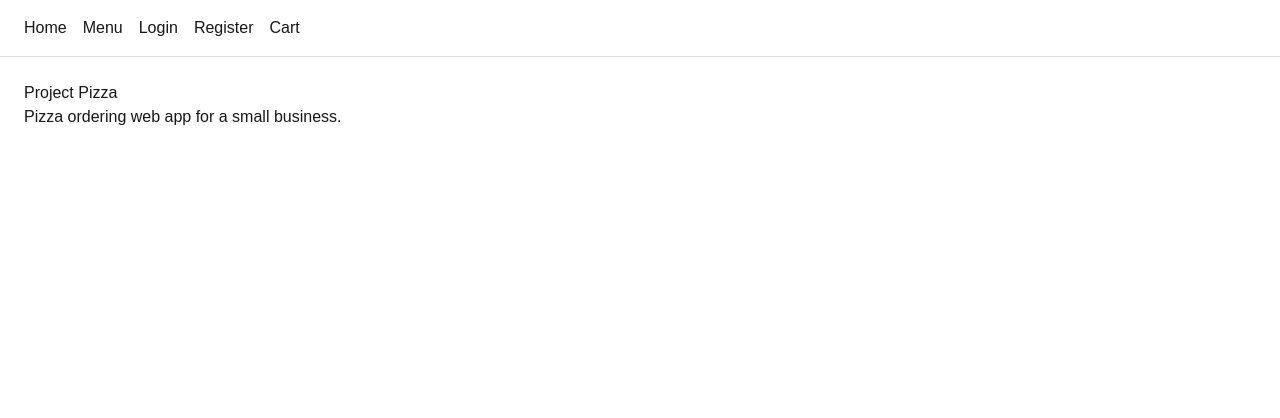
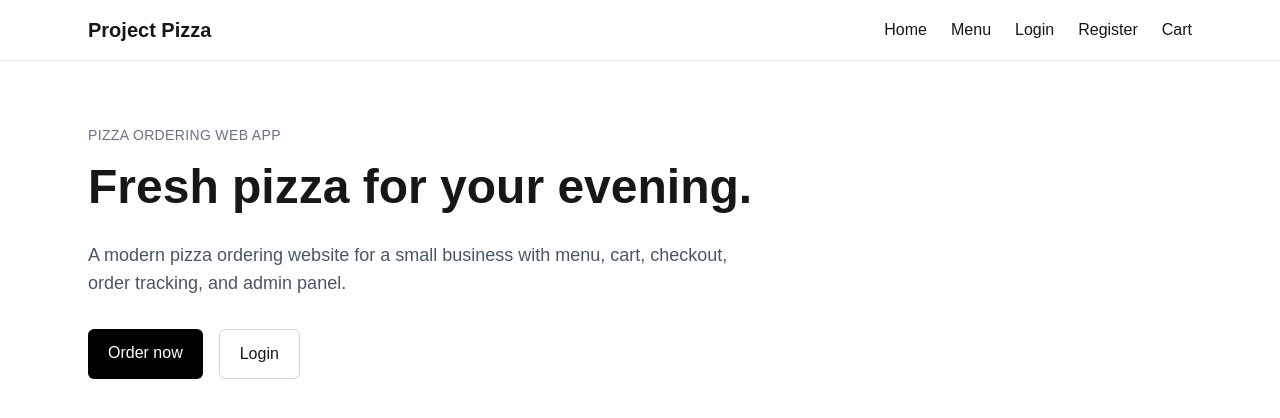
Before and after one commit to leonidvuha/project-pizza, a Next.js app: page / in a window 1280 px wide. Shown: the top 418 px of the page. Built offline with nearby package versions, Linux system fonts and the light colour scheme.

Commit message:
feat: add container and homepage hero section

```diff
--- a/src/app/globals.css
+++ b/src/app/globals.css
@@ -8,28 +8,6 @@
 body {
   background: var(--background);
   color: var(--foreground);
+  margin: 0;
   font-family: Arial, Helvetica, sans-serif;
-  margin: 0;
 }
-
-header {
-  padding: 16px 24px;
-  border-bottom: 1px solid #ddd;
-}
-
-nav ul {
-  display: flex;
-  gap: 16px;
-  list-style: none;
-  margin: 0;
-  padding: 0;
-}
-
-nav a {
-  text-decoration: none;
-  color: inherit;
-}
-
-main {
-  padding: 24px;
-}
--- a/src/app/page.tsx
+++ b/src/app/page.tsx
@@ -1,8 +1,41 @@
+import Link from "next/link";
+import Container from "@/components/layout/Container";
+
 export default function Home() {
   return (
-    <main>
-      <h1>Project Pizza</h1>
-      <p>Pizza ordering web app for a small business.</p>
+    <main className="py-16">
+      <Container>
+        <section className="max-w-2xl">
+          <p className="mb-3 text-sm font-medium uppercase tracking-wide text-gray-500">
+            Pizza ordering web app
+          </p>
+
+          <h1 className="mb-6 text-5xl font-bold leading-tight">
+            Fresh pizza for your evening.
+          </h1>
+
+          <p className="mb-8 text-lg text-gray-600">
+            A modern pizza ordering website for a small business with menu,
+            cart, checkout, order tracking, and admin panel.
+          </p>
+
+          <div className="flex gap-4">
+            <Link
+              href="/menu"
+              className="rounded-md bg-black px-5 py-3 text-white"
+            >
+              Order now
+            </Link>
+
+            <Link
+              href="/login"
+              className="rounded-md border border-gray-300 px-5 py-3"
+            >
+              Login
+            </Link>
+          </div>
+        </section>
+      </Container>
     </main>
   );
 }
--- /dev/null
+++ b/src/components/layout/Container.tsx
@@ -0,0 +1,7 @@
+type ContainerProps = {
+  children: React.ReactNode;
+};
+
+export default function Container({ children }: ContainerProps) {
+  return <div className="mx-auto max-w-6xl px-6">{children}</div>;
+}
--- a/src/components/layout/Navbar.tsx
+++ b/src/components/layout/Navbar.tsx
@@ -1,10 +1,16 @@
 import Link from "next/link";
+import Container from "./Container";
 
 export default function Navbar() {
   return (
-    <header>
-      <nav>
-        <ul>
+    <header className="border-b border-gray-200">
+      <Container>
+        <nav className="flex items-center justify-between py-4">
+          <Link href="/" className="text-xl font-bold">
+            Project Pizza
+          </Link>
+
+          <ul className="flex items-center gap-6">
             <li>
               <Link href="/">Home</Link>
             </li>
@@ -22,6 +28,7 @@ export default function Navbar() {
             </li>
           </ul>
         </nav>
+      </Container>
     </header>
   );
 }
```
Lines whose indentation alone changed are shown as unchanged.
